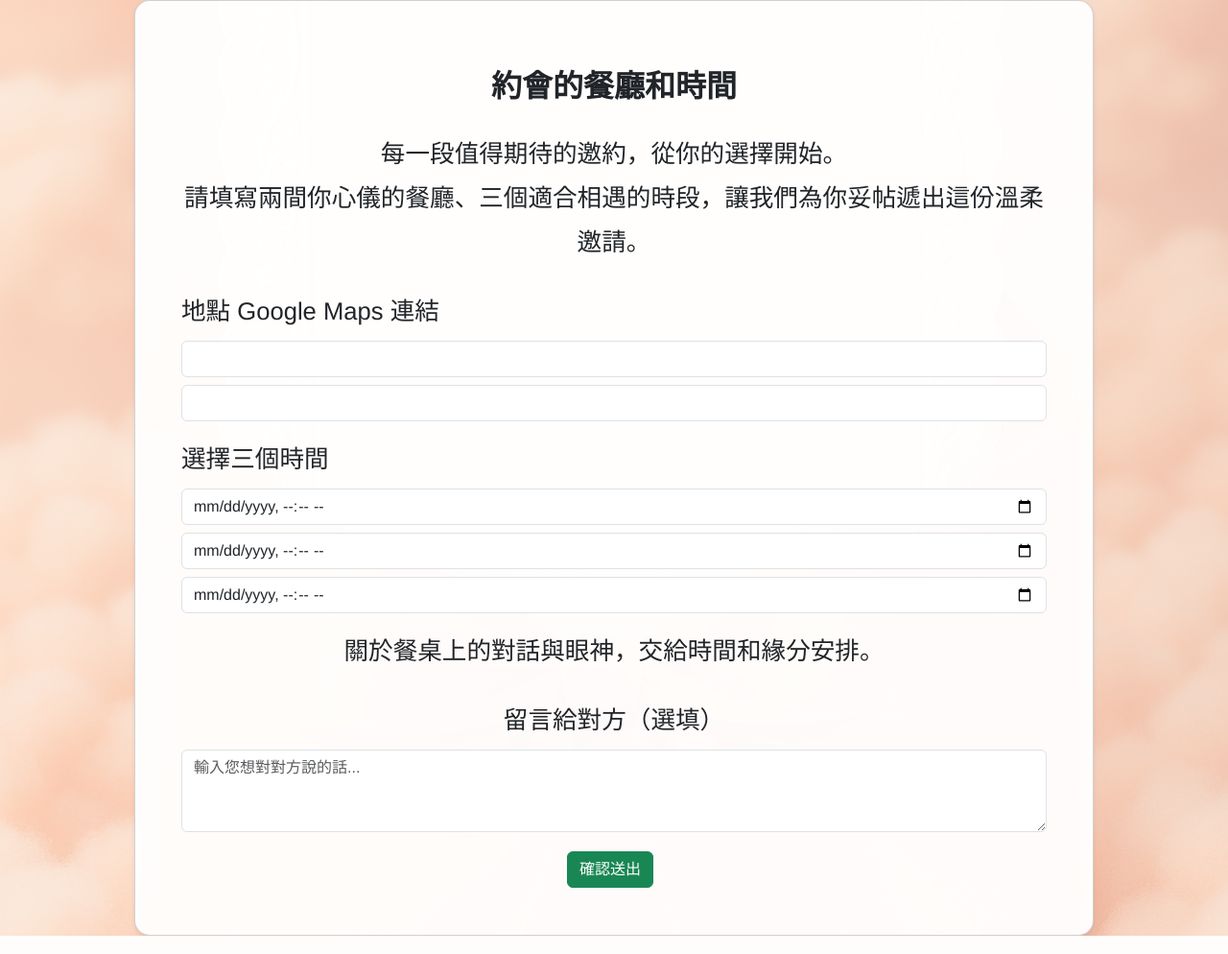
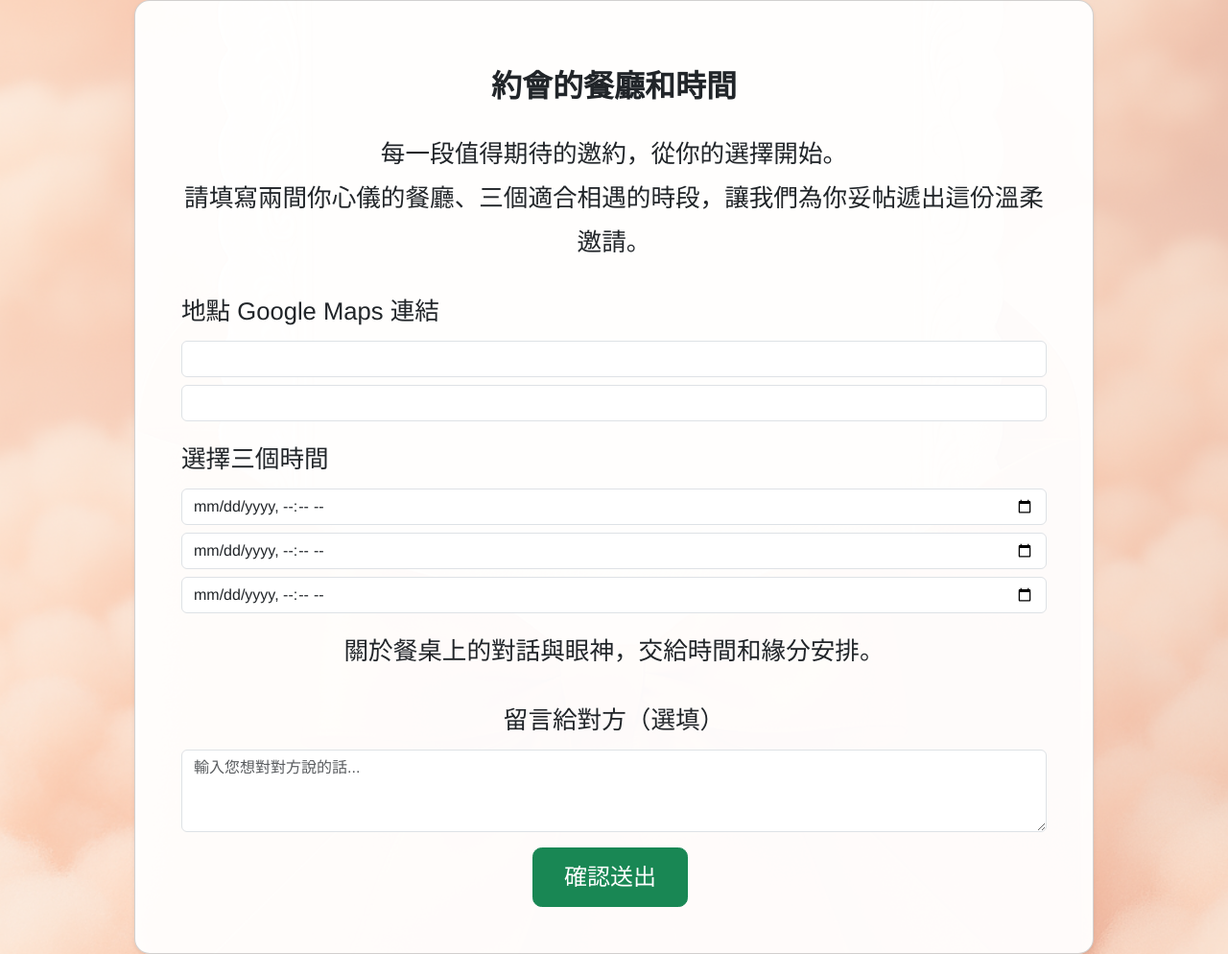
Before and after one commit to citylovecommunity/linebot, a Flask app: page /rest_r1 in a window 1280 px wide. Shown: the whole page at 96% size. Run offline with Flask 3, Linux system fonts and the light colour scheme; some libraries are stand-ins or nearby versions.

Commit message:
大顆按鈕

```diff
--- a/form_app/static/style.css
+++ b/form_app/static/style.css
@@ -110,3 +110,14 @@ button {
         font-size: 1.6rem;
     }
 }
+
+
+.btn {
+    font-size: 1.5rem;
+    padding: 0.75rem 2rem;
+    border-radius: 0.6rem;
+}
+
+.btn+.btn {
+    margin-left: 1rem;
+}
```
